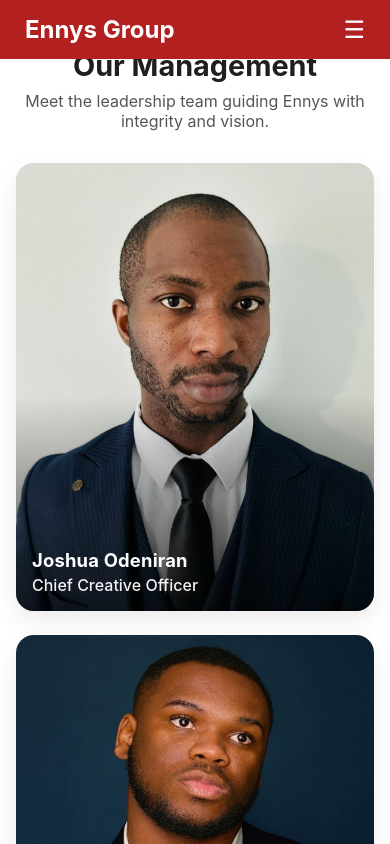
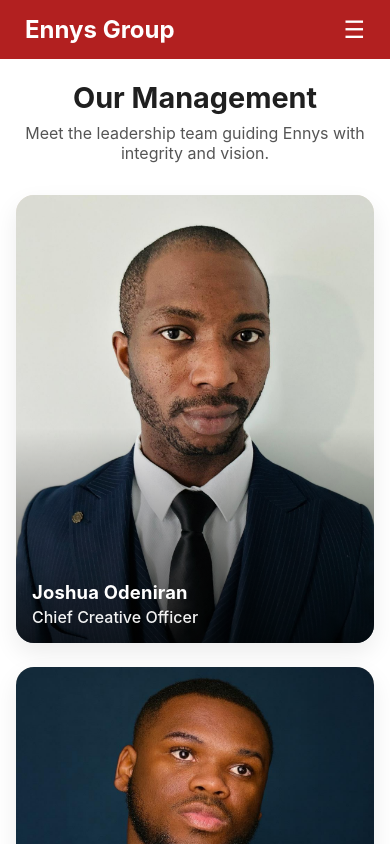
Before and after one commit to Geiranix/ennys-group, a React (Create React App) app: page /company/management in a window 390 px wide. Shown: the top 844 px of the page. Built offline with nearby package versions, Linux system fonts and the light colour scheme; no server answers.

Commit message:
adjusted padding formanagement.css mobile responsive design

```diff
--- a/src/assets/styles/management.css
+++ b/src/assets/styles/management.css
@@ -1,4 +1,4 @@
-/* Section */
+
 .management {
   background: #fff;
   padding: 4rem 1.5rem;
@@ -21,21 +21,21 @@
   margin-top: .5rem;
 }
 
-/* Grid */
+
 .management-grid {
   display: grid;
   gap: 1.5rem;
   grid-template-columns: repeat(auto-fit, minmax(260px, 1fr));
 }
 
-/* Card */
+
 .mgr-card {
   position: relative;
   border-radius: 18px;
   overflow: hidden;
-  background: #f4e7da;             /* soft beige like the reference */
+  background: #f4e7da;
   box-shadow: 0 10px 24px rgba(0,0,0,.08);
-  isolation: isolate;               /* keeps overlay stacking predictable */
+  isolation: isolate;
   cursor: default;
   transition: transform .25s ease, box-shadow .25s ease;
 }
@@ -50,11 +50,11 @@
   box-shadow: 0 16px 30px rgba(0,0,0,.12);
 }
 
-/* Photo */
+
 .mgr-photo {
   width: 100%;
   height: 100%;
-  aspect-ratio: 4 / 5;              /* consistent portrait frames */
+  aspect-ratio: 4 / 5;
   object-fit: cover;
   display: block;
   transition: transform .35s ease;
@@ -64,7 +64,6 @@
   transform: scale(1.03);
 }
 
-/* Bottom gradient overlay (like the prototype) */
 .mgr-card::after {
   content: "";
   position: absolute;
@@ -74,7 +73,6 @@
   z-index: 0;
 }
 
-/* Text */
 .mgr-info {
   position: absolute;
   left: 1rem;
@@ -97,9 +95,9 @@
   font-weight: 500;
 }
 
-/* Small screens */
+
 @media (max-width: 480px) {
-  .management { padding: 3rem 1rem; }
+  .management { padding: 5rem 1rem; }
   .management-header h2 { font-size: 1.8rem; }
   .mgr-name { font-size: 1.15rem; }
 }
--- a/src/index.css
+++ b/src/index.css
@@ -1,5 +1,6 @@
 body {
   margin: 0;
+  padding: 0;
   font-family: -apple-system, BlinkMacSystemFont, 'Segoe UI', 'Roboto', 'Oxygen',
     'Ubuntu', 'Cantarell', 'Fira Sans', 'Droid Sans', 'Helvetica Neue',
     sans-serif;
@@ -11,3 +12,12 @@ code {
   font-family: source-code-pro, Menlo, Monaco, Consolas, 'Courier New',
     monospace;
 }
+
+.app{
+  display: flex;
+  flex-direction: column;
+  min-height: 100vh;
+}
+.content{
+  flex: 1 0 auto;
+}
--- a/src/index.js
+++ b/src/index.js
@@ -3,10 +3,12 @@ import ReactDOM from 'react-dom/client';
 import './index.css';
 import App from './App';
 
-
 const root = ReactDOM.createRoot(document.getElementById('root'));
 root.render(
   <React.StrictMode>
+
     <App />
+
+
   </React.StrictMode>
 );
```
